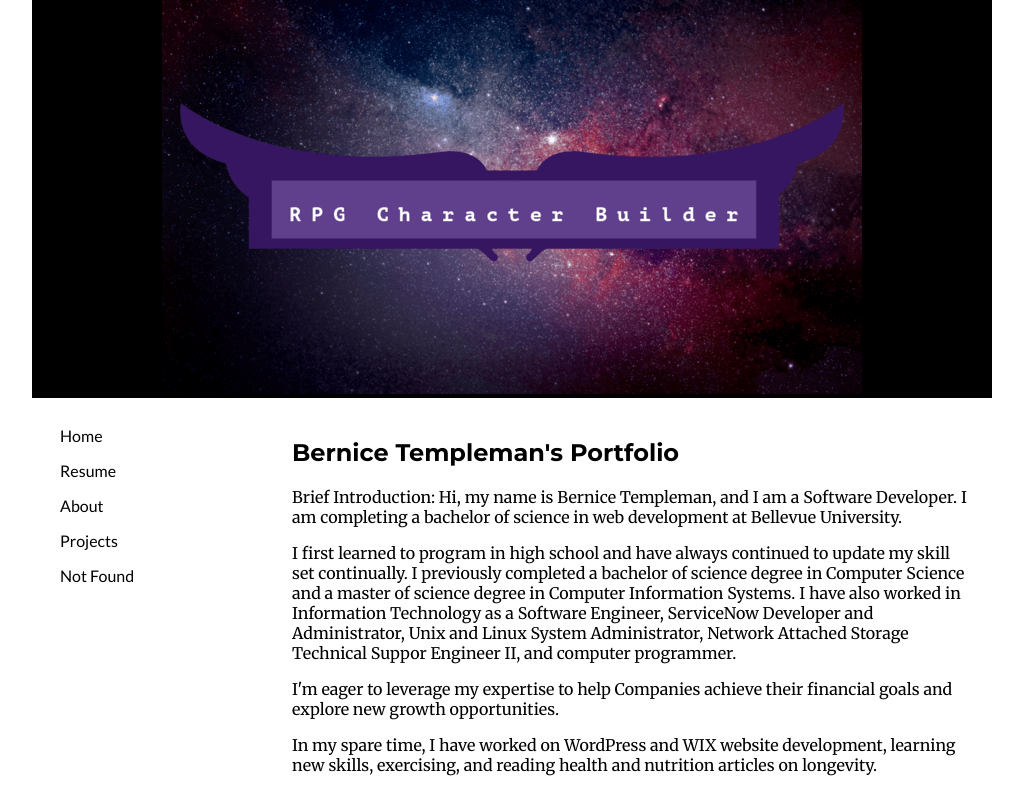
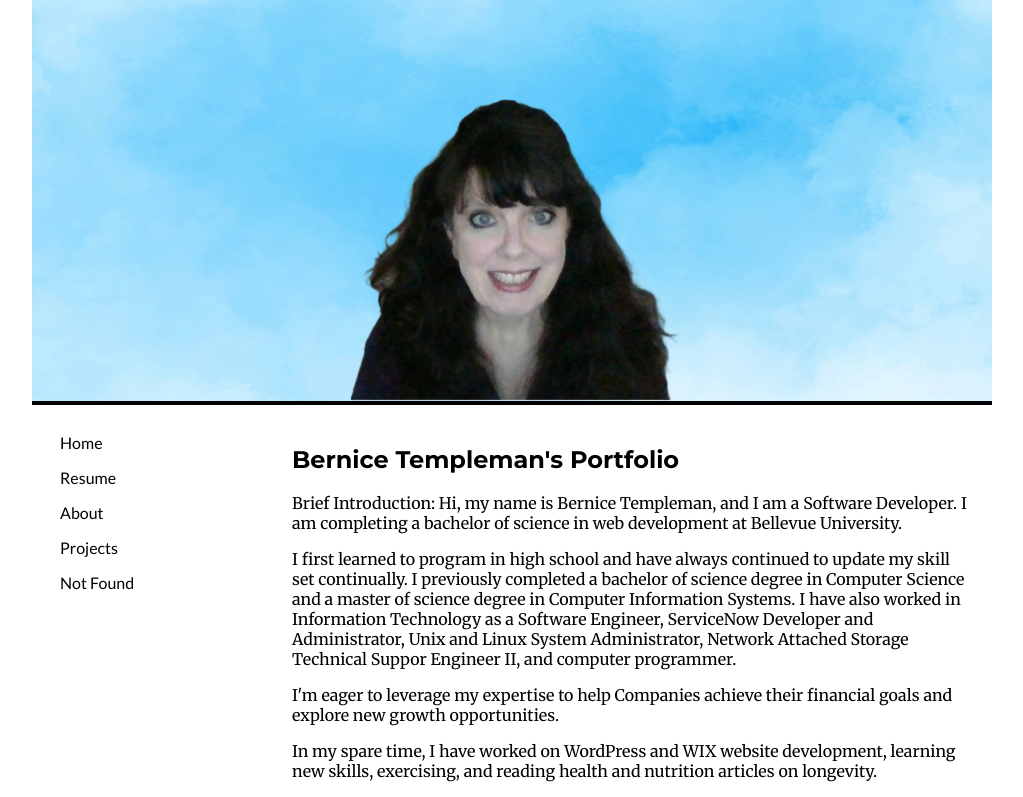
Before and after one commit to bernicetempleman1/portfolio, an Angular app: page / in a window 1280 px wide. Shown: the top 797 px of the page, without its empty margins (128-1151 px from the left). Built offline with nearby package versions, Linux system fonts and the light colour scheme.

Commit message:
update commit

```diff
--- a/src/app/app.component.ts
+++ b/src/app/app.component.ts
@@ -8,7 +8,7 @@ import { RouterLink, RouterOutlet } from '@angular/router';
   template: `
   <div class="wrapper">
   <header class="banner">
-  <img src="/assets/RPGCharacterBuilder1.png" alt="website banner for portfolio" class="banner-img">
+  <img src="/assets/BerniceHeroCloud.png" alt="website banner for portfolio" class="banner-img">
 </header>
 <main class="main-content">
 
```
Also changed, not shown: public/assets/BerniceHeroCloud.png (added).
